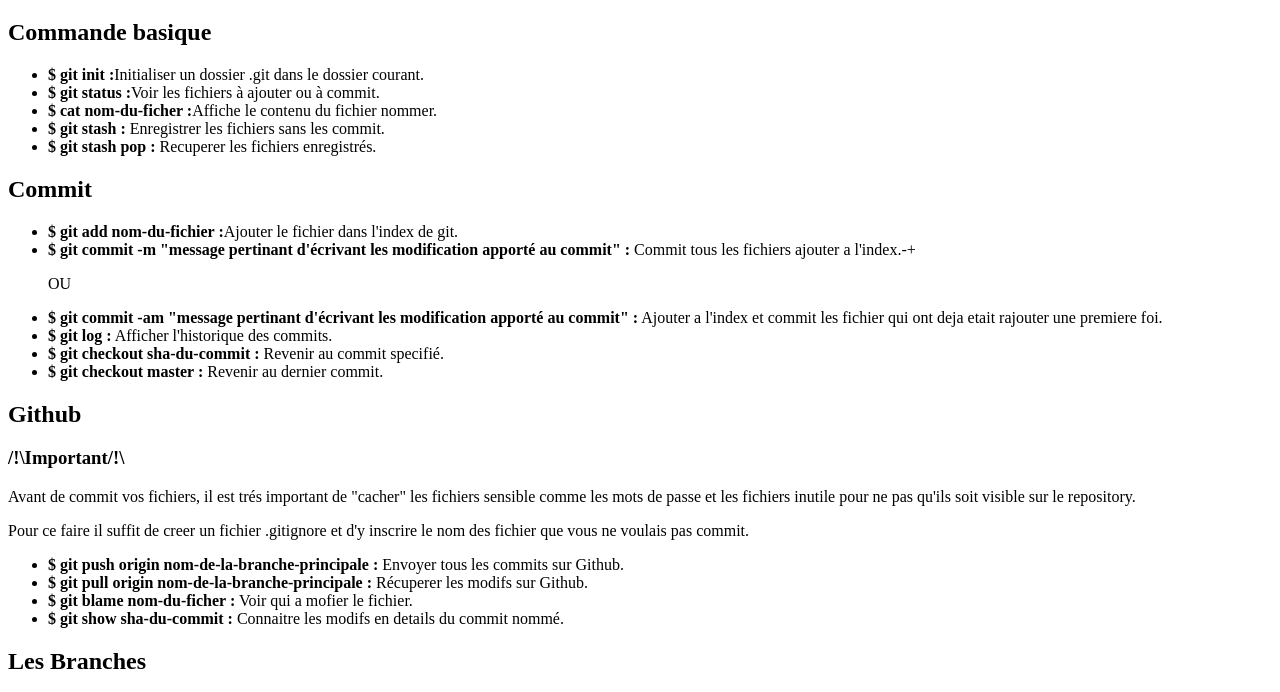
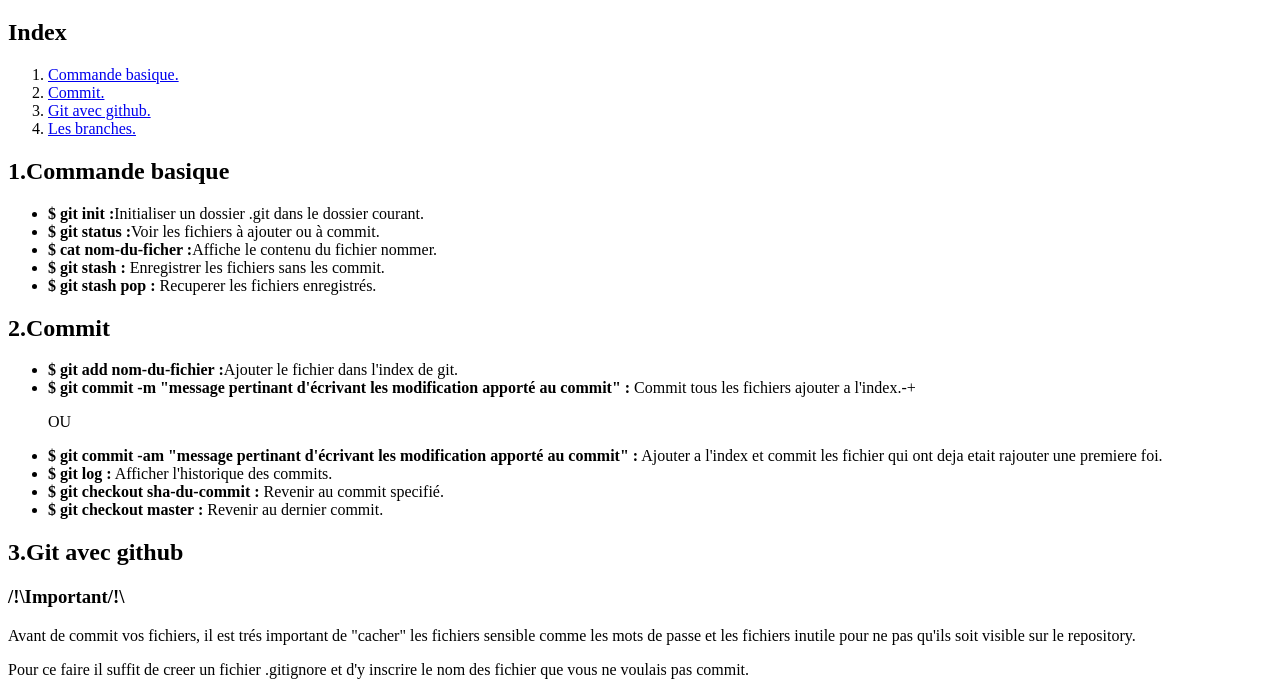
Before and after one commit to julien254/01-Cheatsheet-GIT, a plain HTML site: page index.html in a window 1280 px wide. Shown: the part 61-753 px from the top of the page. Drawn offline with Linux system fonts and the light colour scheme.

Commit message:
Ajout des ancres et de la balise footer

```diff
--- a/index.html
+++ b/index.html
@@ -5,11 +5,19 @@
 		<meta charset="utf-8">
 		<title>Cheatsheet Git/GitHub</title>
 	</head>
-	<body>
+	<body id="retour-haut">
 
 		<h1>Cheatsheet Git/GitHub</h1>
 
-		<h2>Commande basique</h2>
+		<h2>Index</h2>
+			<ol>
+				<li><a href="#commande">Commande basique.</a></li>
+				<li><a href="#commit">Commit.</a></li>
+				<li><a href="#git">Git avec github.</a></li>
+				<li><a href="#branches">Les branches.</a></li>
+			</ol>
+
+		<h2 id="commande">1.Commande basique</h2>
 			<ul>
 				<li><strong>$ git init :</strong>Initialiser un dossier .git dans le dossier courant.</li>
 				<li><strong>$ git status :</strong>Voir les fichiers à ajouter ou à commit.</li>
@@ -18,7 +26,7 @@
 				<li><strong>$ git stash pop :</strong> Recuperer les fichiers enregistrés.</li>
 			</ul>
 
-		<h2>Commit</h2>
+		<h2 id="commit">2.Commit</h2>
 			<ul>
 				<li><strong>$ git add nom-du-fichier :</strong>Ajouter le fichier dans l'index de git.</li>
 				<li><strong>$ git commit -m "message pertinant d'écrivant les modification apporté au commit" :</strong> Commit tous les fichiers ajouter a l'index.-+</li>
@@ -30,7 +38,7 @@
 				<li><strong>$ git checkout master :</strong> Revenir au dernier commit.</li>
 			</ul>
 
-		<h2>Github</h2>
+		<h2 id="git">3.Git avec github</h2>
 
 		<h3><strong>/!\Important/!\</strong></h3>
 		  <p>Avant de commit vos fichiers, il est trés important de "cacher" les fichiers sensible comme les mots de passe et les fichiers
@@ -43,15 +51,14 @@
 				<li><strong>$ git show sha-du-commit :</strong> Connaitre les modifs en details du commit nommé.</li>
 			</ul>
 
-		<h2>Les Branches</h2>
+		<h2 id="branches">4.Les Branches</h2>
 			<ul>
 				<li><strong>$ git branch nom-de-la-branche :</strong> Creer une branche.</li>
 				<li><strong>$ git checkout nom-de-la-branche :</strong> Changer de branche.</li>
 				<p>OU</p>
 				<li><strong>$ git checkout -b nom-de-la-branche :</strong> Creer une branche et aller dessus.</li>
 				<li><strong>$ git merge nom-de-la-branche :</strong> Fusionner la branche nommer avec la branche sur laquelle vous êtes.</li>
-
 		</ul>
-
+		<footer><a href="#retour-haut">Haut de page</a></footer>
 	</body>
 </html>
```
